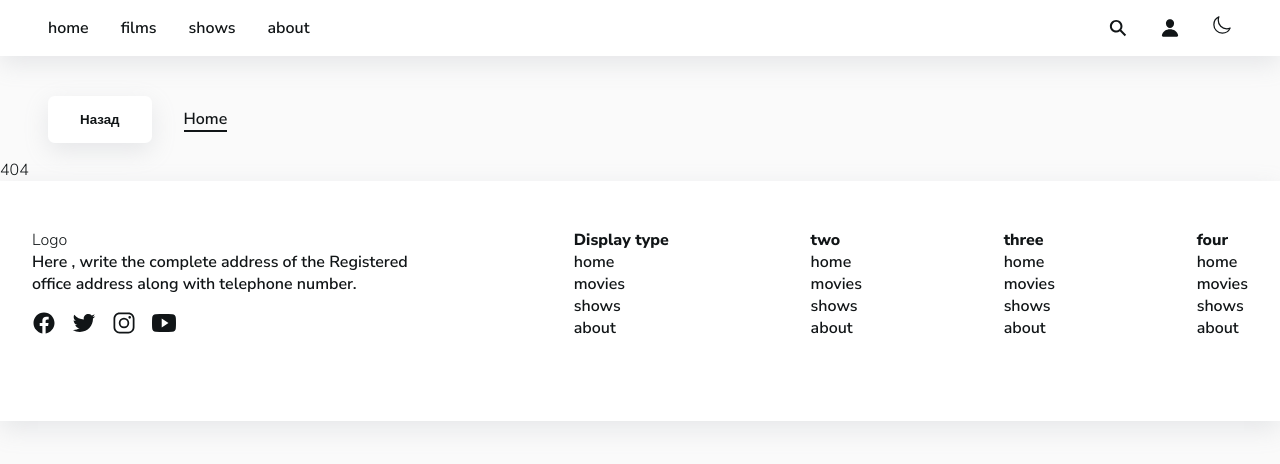
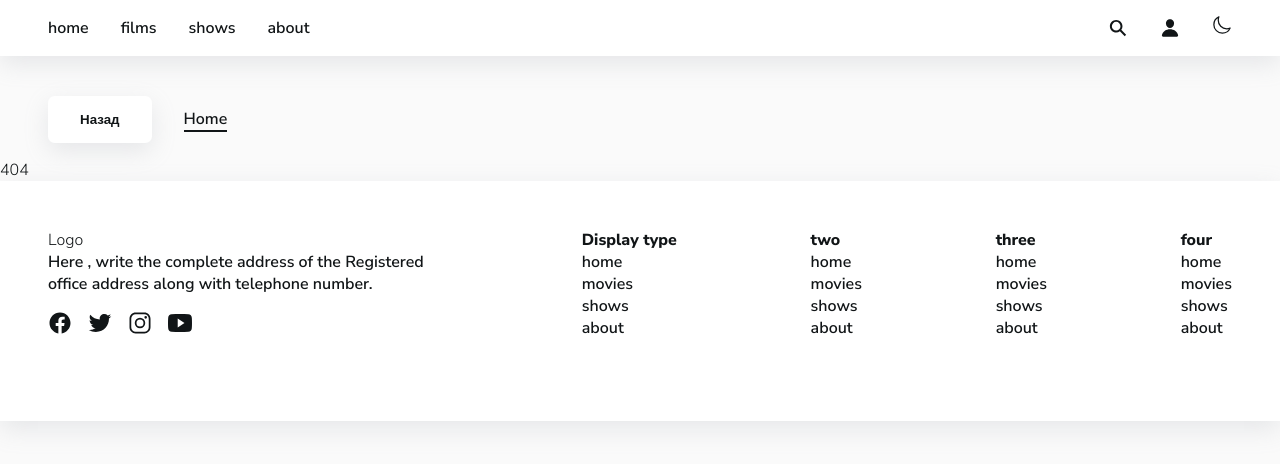
Before and after one commit to Koralldv/kinopoisk, a React (Create React App) app: page /film in a window 1280 px wide. Shown: the top 464 px of the page. Built offline with nearby package versions, Linux system fonts and the light colour scheme; no server answers.

Commit message:
Добавил key, изменил отступы

```diff
--- a/src/components/Footer.jsx
+++ b/src/components/Footer.jsx
@@ -135,7 +135,7 @@ export const Footer = () => {
                 <List key={`${list.title}_${index}`}>
                     <ListTitle>{list.title}</ListTitle>
                     {list.list.map((link) => (
-                        <ListLink to={link.link}>
+                        <ListLink key={`${link.name}`} to={link.link}>
                             <ListItem>{link.name}</ListItem>
                         </ListLink>
                     ))}
@@ -146,7 +146,7 @@ export const Footer = () => {
 };
 
 const Wrap = styled.footer`
-    padding: 3rem 2rem 4rem 2rem;
+    padding: 3rem 3rem 4rem 3rem;
     display: flex;
     justify-content: space-between;
     background-color: var(--colors-ui-base);
```
